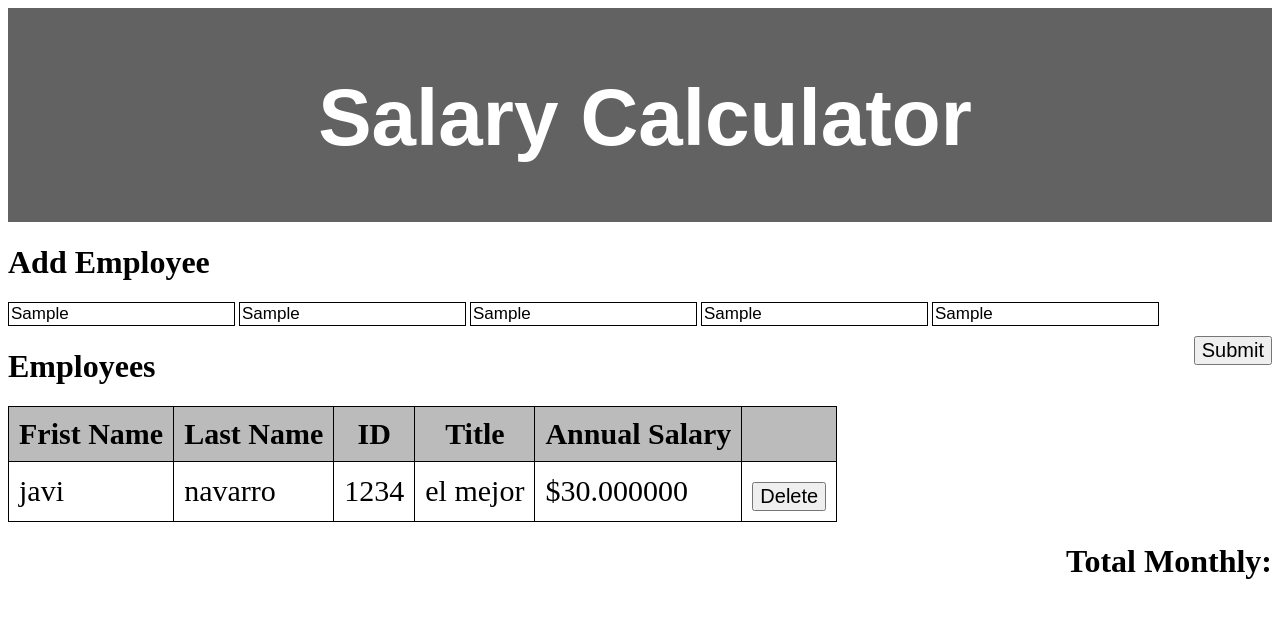
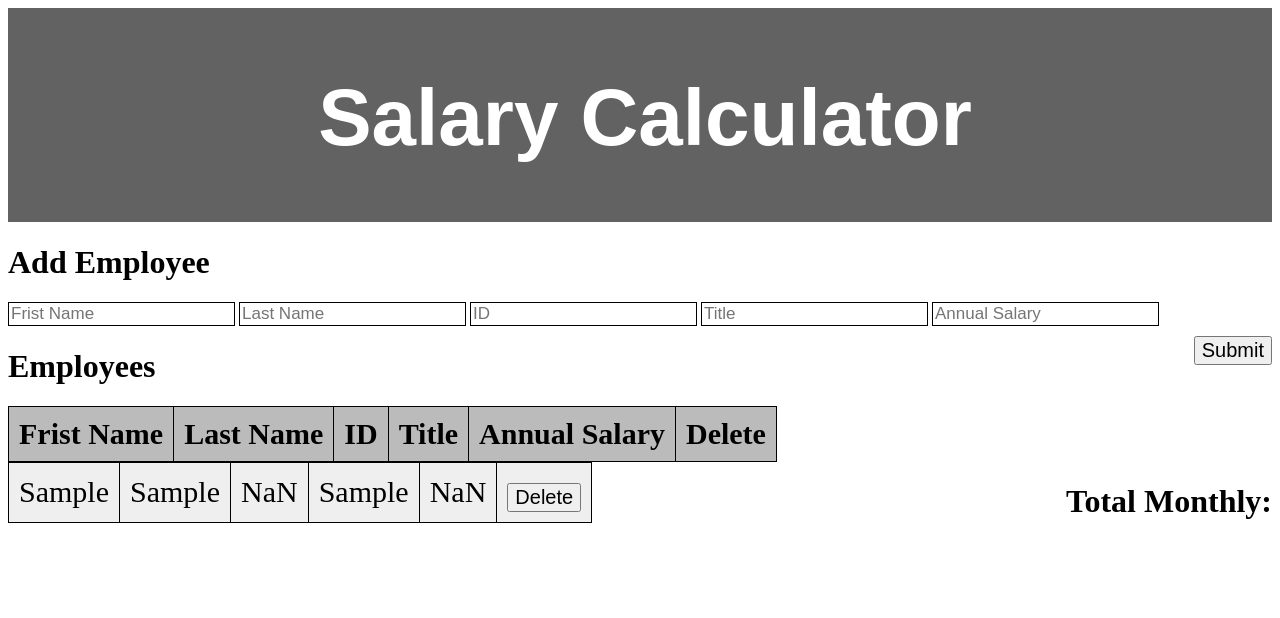
Before and after one commit to Javierna182/weekend-salary-calculator, a plain HTML site: page index.html in a window 1280 px wide. Both pictures are taken after typing "Sample", "Sample", "Sample", "Sample", "Sample" into the empty fields and a click on the button "Submit". Drawn offline with Linux system fonts and the light colour scheme.

Commit message:
working on the fucntions

```diff
--- a/client.js
+++ b/client.js
@@ -1 +1,62 @@
 console.log('hello');
+
+function AddInfoDiv(event){
+
+// prevents form from refreshing
+event.preventDefault();
+
+//get submitted inputs
+let firstName = document.getElementById('firstName').value;
+let lastName = document.getElementById('lastName').value;
+let ID = Number(document.getElementById('ID').value);
+let title = document.getElementById('title').value;
+let annualSalary = Number(document.getElementById('annualSalary').value);
+
+//adds tab
+document.body.innerHTML +=
+`<table>
+<tr>
+<td>${firstName}</td>
+<td>${lastName}</td>
+<td>${ID}</td>
+<td>${title}</td>
+<td>${annualSalary}</td>
+<td><button onclick="removeDiv(event)">Delete</button></div></td>
+</tr>
+</table>`;
+
+totalMonthly += 1;
+totalEl.innerHTML = `<div id="total-monthly"><h1>Total Monthly:${totalMonthly}</h1></div>`;
+
+}//used to add info
+
+function removeDiv(event){
+    event.target.parentElement.remove();
+}//used to remove the div
+
+function totalCount(array) {
+    for (let annualSalary of array){
+        annualSalary += totalMonthly
+    }
+}//add total monthly count
+
+// function submitButtonaaaa(event) {
+//     let info= []; // global array to hold guess objects
+
+//     // prevents form from refreshing
+//     event.preventDefault();
+
+//     // increment total guesses
+//     totalMonthly += 1;
+//     totalEl.innerHTML = `<div>Total Monthly: ${totalMonthly}</div>`
+
+//     // get submitted inputs
+//     let firstName = document.getElementById('firstName').value;
+//     info.push({firstName});
+
+//     // console.log(guesses);
+
+//     scorer(guesses);
+
+//     document.getElementById('guess-form').reset();
+// }
--- a/index.html
+++ b/index.html
@@ -14,16 +14,15 @@
 
     <div class="addEmployee">
         <h1>Add Employee</h1>
-        <input placeholder="Frist Name" id="nameInput" />
-        <input placeholder="Last Name" id="nameInput" />
-        <input placeholder="ID" id="nameInput" />
-        <input placeholder="Title" id="nameInput" />
-        <input placeholder="Annual Salary" id="nameInput" />
-
+        <input placeholder="Frist Name" id="firstName" />
+        <input placeholder="Last Name" id="lastName" />
+        <input placeholder="ID" id="ID" />
+        <input placeholder="Title" id="title" />
+        <input placeholder="Annual Salary" id="annualSalary" />
     </div>
 
     <div>
-        <button id="submitButton">Submit</button>
+        <button onclick="AddInfoDiv(event)">Submit</button>
     </div>
 
     <div id="employees-tittle">
@@ -37,20 +36,22 @@
             <th>ID</th>
             <th>Title</th>
             <th>Annual Salary</th>
-            <th></th>
+            <th>Delete</th>
         </tr>
-        <tr>
+        <!-- <tr>
             <td>javi</td>
             <td>navarro</td>
             <td>1234</td>
             <td>el mejor</td>
             <td>$30.000000</td>
             <td>
-                <button id="deleteButton">Delete</button>
+                <button onclick="deleteButton">Delete</button>
             </td>
+        </tr>     -->
     </table>
 
-    <div class="total-monthly">
+
+    <div id="total-monthly">
         <h1>Total Monthly:</h1>
     </div>
 
--- a/style.css
+++ b/style.css
@@ -21,28 +21,42 @@ button{
     float: right;
 }
 
-table, th, td {
+/* .table{
+  border-collapse: collapse;
+  border: 1px solid #000;
+  font-size: 30px;
+  background-color: rgb(187, 187, 187);
+  padding: 10px;
+} */
+
+
+table{
     border-collapse: collapse;
     border: 1px solid #000;
     font-size: 30px;
   }
 
-th{
+tr, th{
     background-color: rgb(187, 187, 187);
+    border: 1px solid #000;
+    padding: 10px;
 }
 
-th, td{
-    padding: 10px;
+tr, td{
+  background-color: rgb(239, 239, 239);
+  border-collapse: collapse;
+  border: 1px solid #000;
+  padding: 10px;
   }
 
-tr:nth-child(even){
+/* tr:nth-child(even){
     background-color: #fff;
   }
 
 tr:nth-child(odd){
     background-color: #ddd;
-  }
+  } */
 
-.total-monthly{
+#total-monthly{
     float: right;
 }
```
